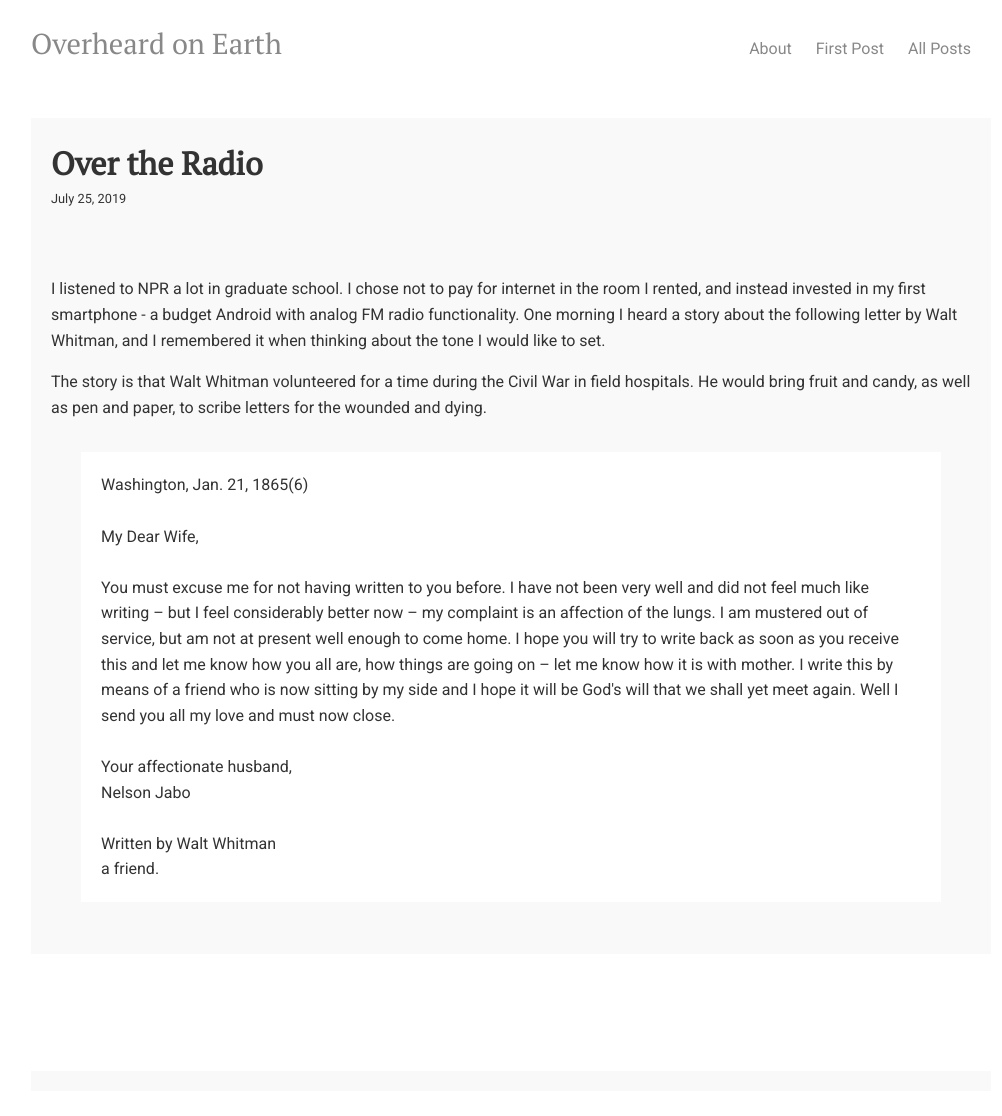
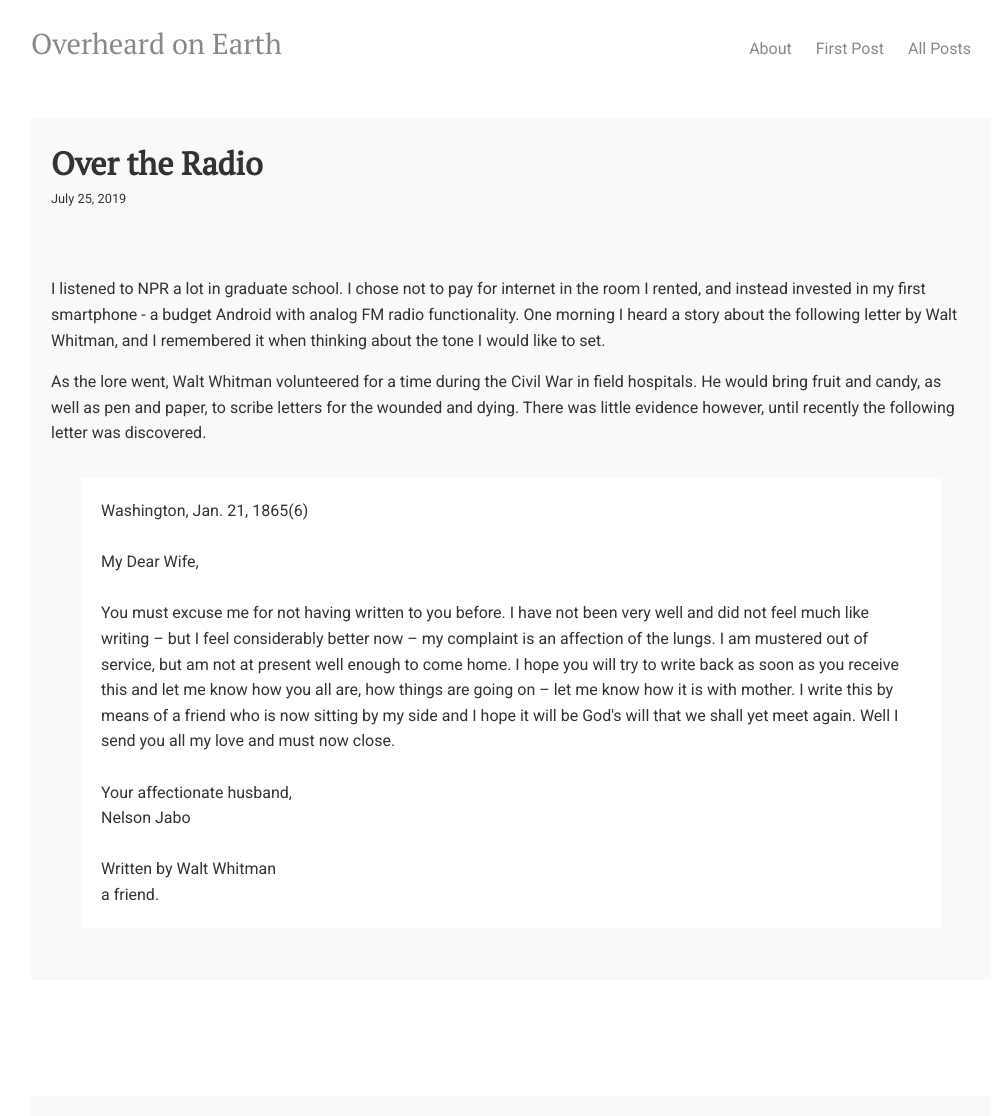
Before and after one commit to overheardonearth/overheardonearth.github.io, a Jekyll site: the page built from _posts/2019-07-25-over-the-radio.html, in a window 1280 px wide. Shown: the whole page, without its empty margins (129-1131 px from the left). Built offline with Jekyll 4.4.1, drawn with Linux system fonts in a browser that asks for light colours; comment, search, counter and statistics services are not loaded; before the commit the page ends 1091 px from its top, so only the background shows below that.

Commit message:
Update 2019-07-25-over-the-radio.html

```diff
--- a/_posts/2019-07-25-over-the-radio.html
+++ b/_posts/2019-07-25-over-the-radio.html
@@ -9,7 +9,7 @@ date: 2019-07-25
 </p>
 
 <p>
-    The story is that Walt Whitman volunteered for a time during the Civil War in field hospitals. He would bring fruit and candy, as well as pen and paper, to scribe letters for the wounded and dying.
+    As the lore went, Walt Whitman volunteered for a time during the Civil War in field hospitals. He would bring fruit and candy, as well as pen and paper, to scribe letters for the wounded and dying. There was little evidence however, until recently the following letter was discovered.
 
 <div class="media">
 
```
